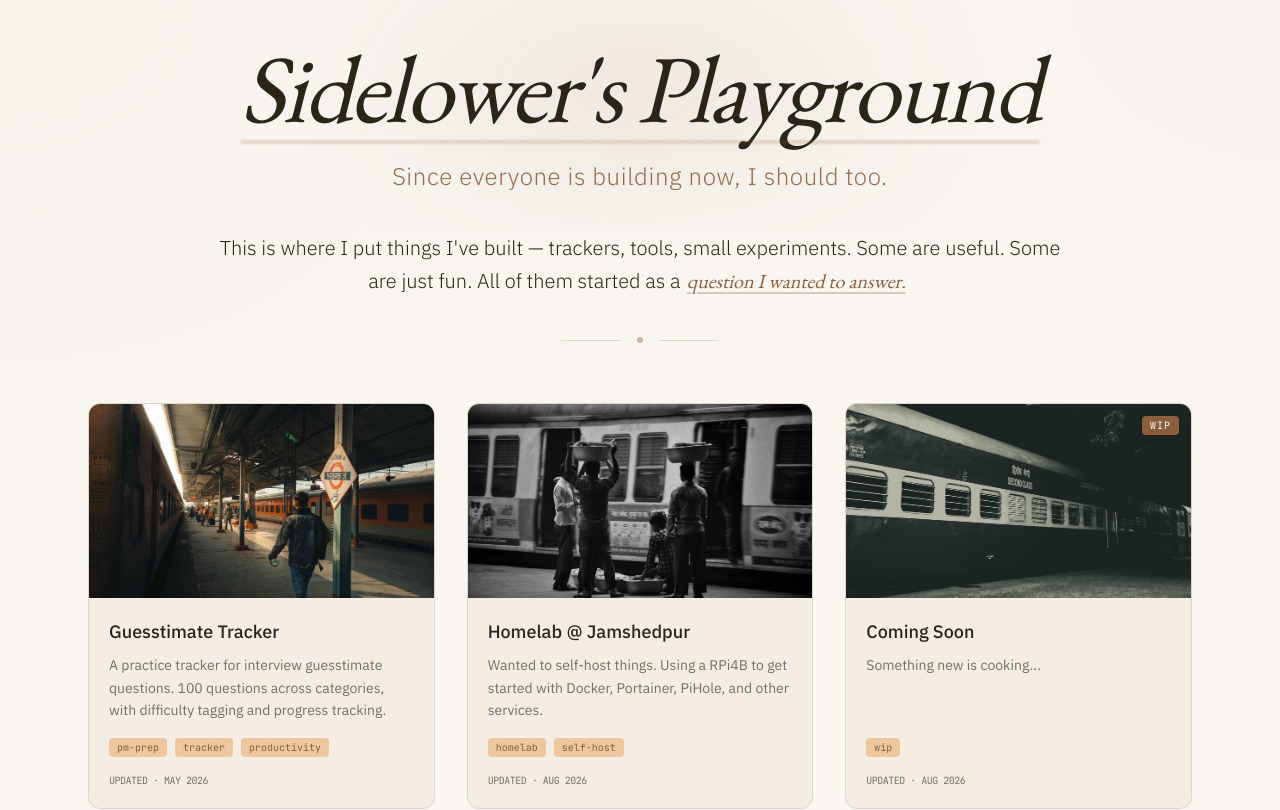
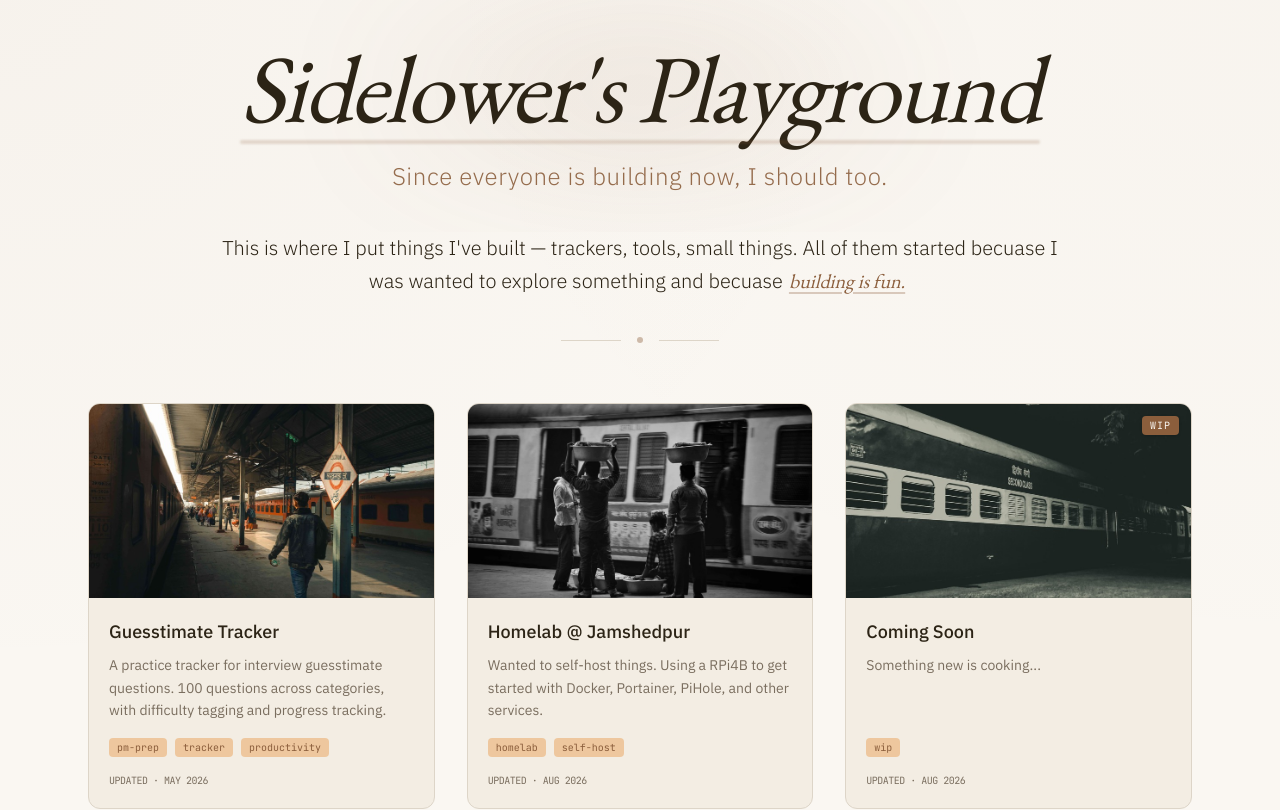
Before and after one commit to sohamlive/playground, a React (Vite) app: page / in a window 1280 px wide. Shown: the top 810 px of the page. Built offline with nearby package versions, Linux system fonts and the light colour scheme.

Commit message:
small changes

```diff
--- a/src/components/AboutBlurb.tsx
+++ b/src/components/AboutBlurb.tsx
@@ -14,10 +14,10 @@ export default function AboutBlurb() {
         </span>
       </div> */}
       <p className="font-plex text-xl text-parchment-text leading-relaxed font-light">
-        This is where I put things I've built — trackers, tools, small experiments.
-        Some are useful. Some are just fun. All of them started as a
+        This is where I put things I've built — trackers, tools, small things.
+        All of them started becuase I was wanted to explore something and becuase
         <span className="font-garamond italic mx-1.5 text-parchment-accent decoration-parchment-accent/30 underline underline-offset-4 decoration-2">
-          question I wanted to answer.
+          building is fun.
         </span>
       </p>
       <div className="mt-10 flex items-center justify-center gap-4">
```
